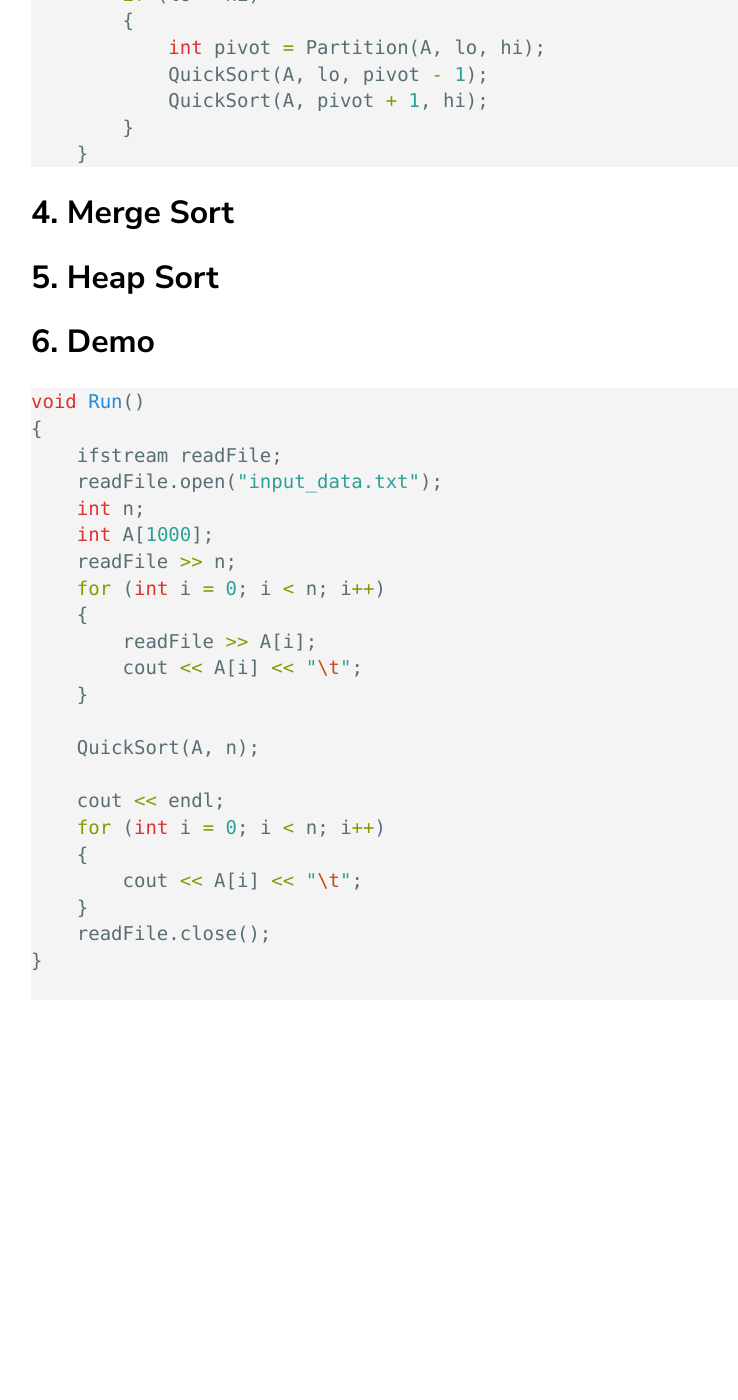
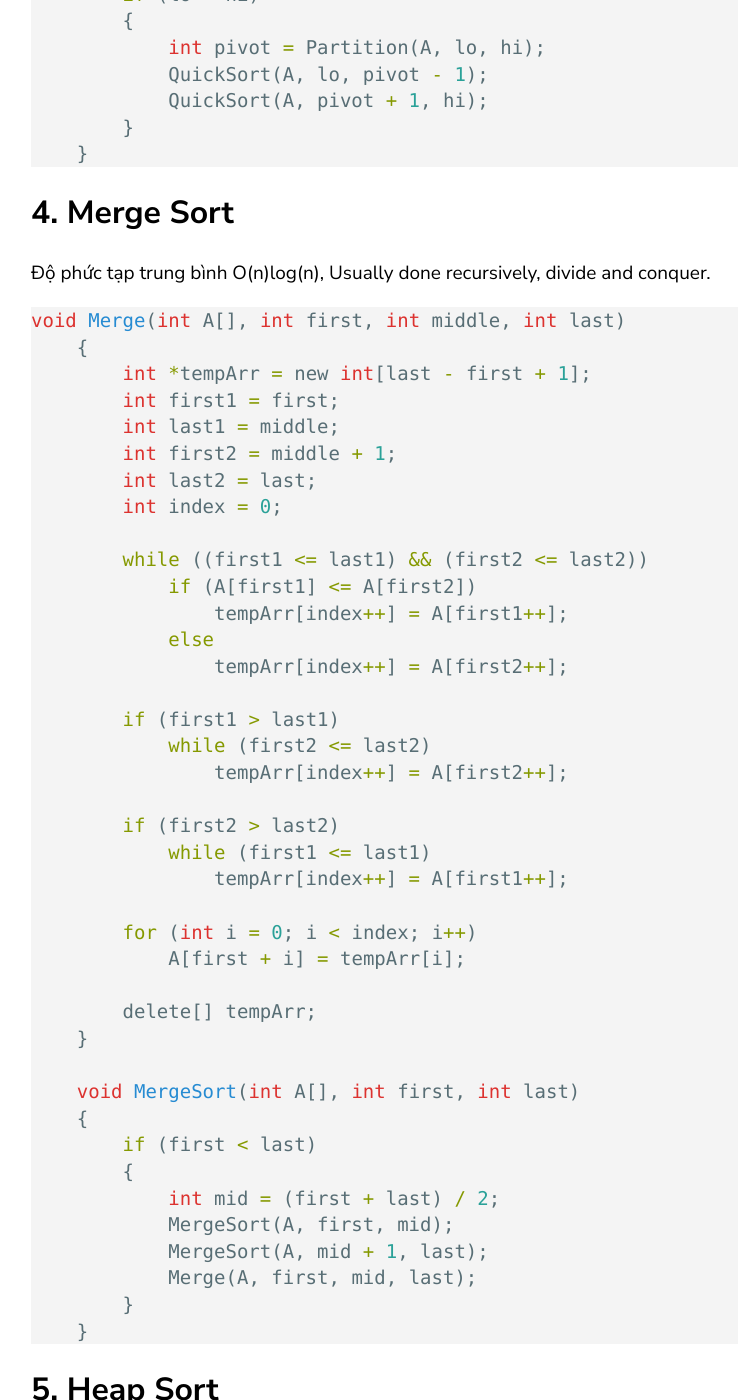
Before and after one commit to levanmanhbka/levanmanhbka.github.io, a Jekyll site: the page built from _posts/algorithm/2019-12-20-sort-functions.markdown, in a window 1280 px wide and 1400 px high, scrolled down 2668 px. Shown: the whole window, without its empty margins (69-807 px from the left). Built offline with Jekyll 4.4.1, drawn with Linux system fonts in a browser that asks for light colours; before the commit the page ends 3687 px from its top, so only the background shows below that.

Commit message:
merge sort

````diff
--- a/_posts/algorithm/2019-12-20-sort-functions.markdown
+++ b/_posts/algorithm/2019-12-20-sort-functions.markdown
@@ -94,6 +94,48 @@ int Partition(int A[], int lo, int hi)
 	}
 ```
 ## 4. Merge Sort
+Độ phức tạp trung bình O(n)log(n), Usually done recursively, divide and conquer.
+```c
+void Merge(int A[], int first, int middle, int last)
+	{
+		int *tempArr = new int[last - first + 1];
+		int first1 = first;
+		int last1 = middle;
+		int first2 = middle + 1;
+		int last2 = last;
+		int index = 0;
+
+		while ((first1 <= last1) && (first2 <= last2))
+			if (A[first1] <= A[first2])
+				tempArr[index++] = A[first1++];
+			else
+				tempArr[index++] = A[first2++];
+
+		if (first1 > last1)
+			while (first2 <= last2)
+				tempArr[index++] = A[first2++];
+
+		if (first2 > last2)
+			while (first1 <= last1)
+				tempArr[index++] = A[first1++];
+
+		for (int i = 0; i < index; i++)
+			A[first + i] = tempArr[i];
+
+		delete[] tempArr;
+	}
+
+	void MergeSort(int A[], int first, int last)
+	{
+		if (first < last)
+		{
+			int mid = (first + last) / 2;
+			MergeSort(A, first, mid);
+			MergeSort(A, mid + 1, last);
+			Merge(A, first, mid, last);
+		}
+	}
+```
 
 ## 5. Heap Sort
 
````
Also changed, not shown: assets/images/algorithm/merge_sort.png (added).
